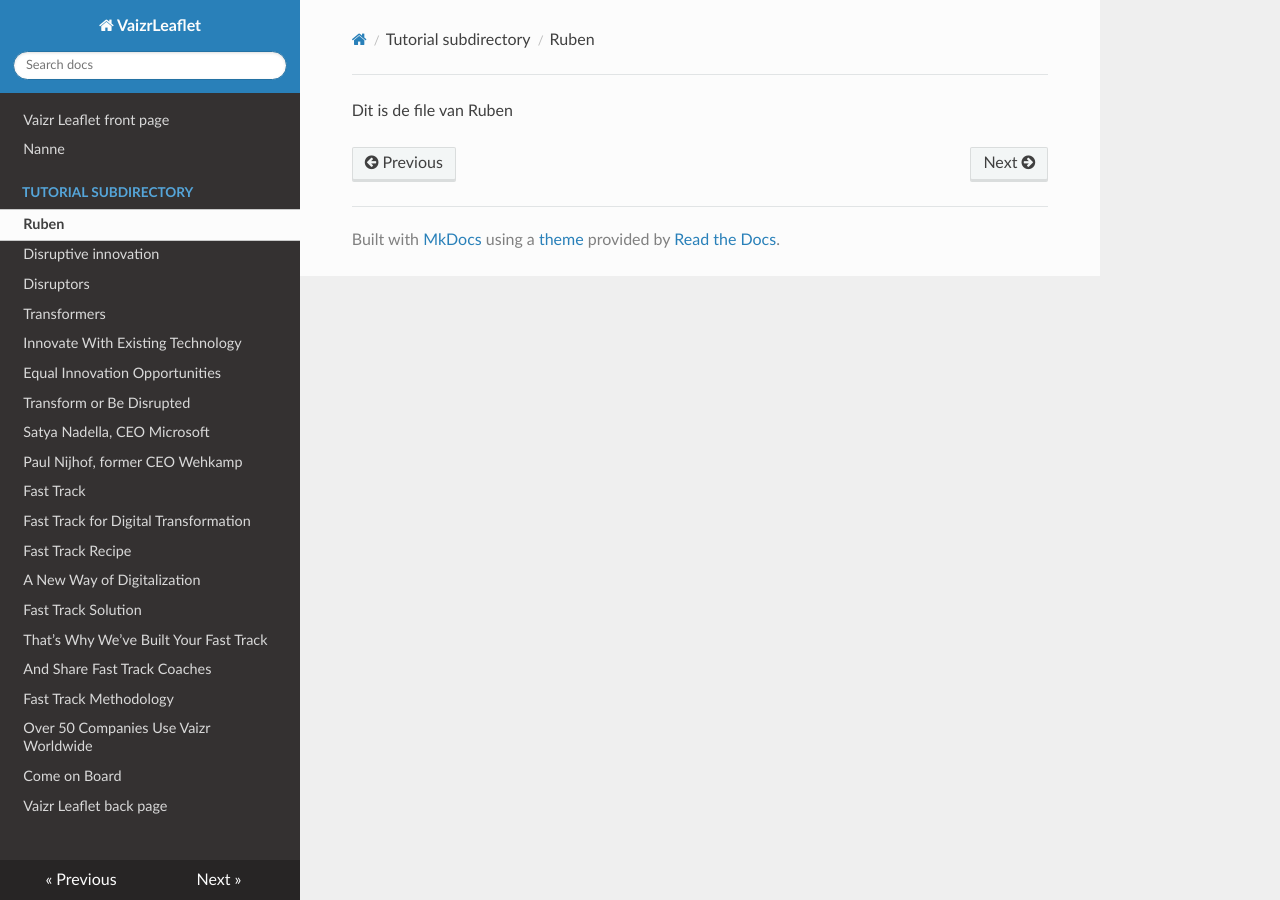
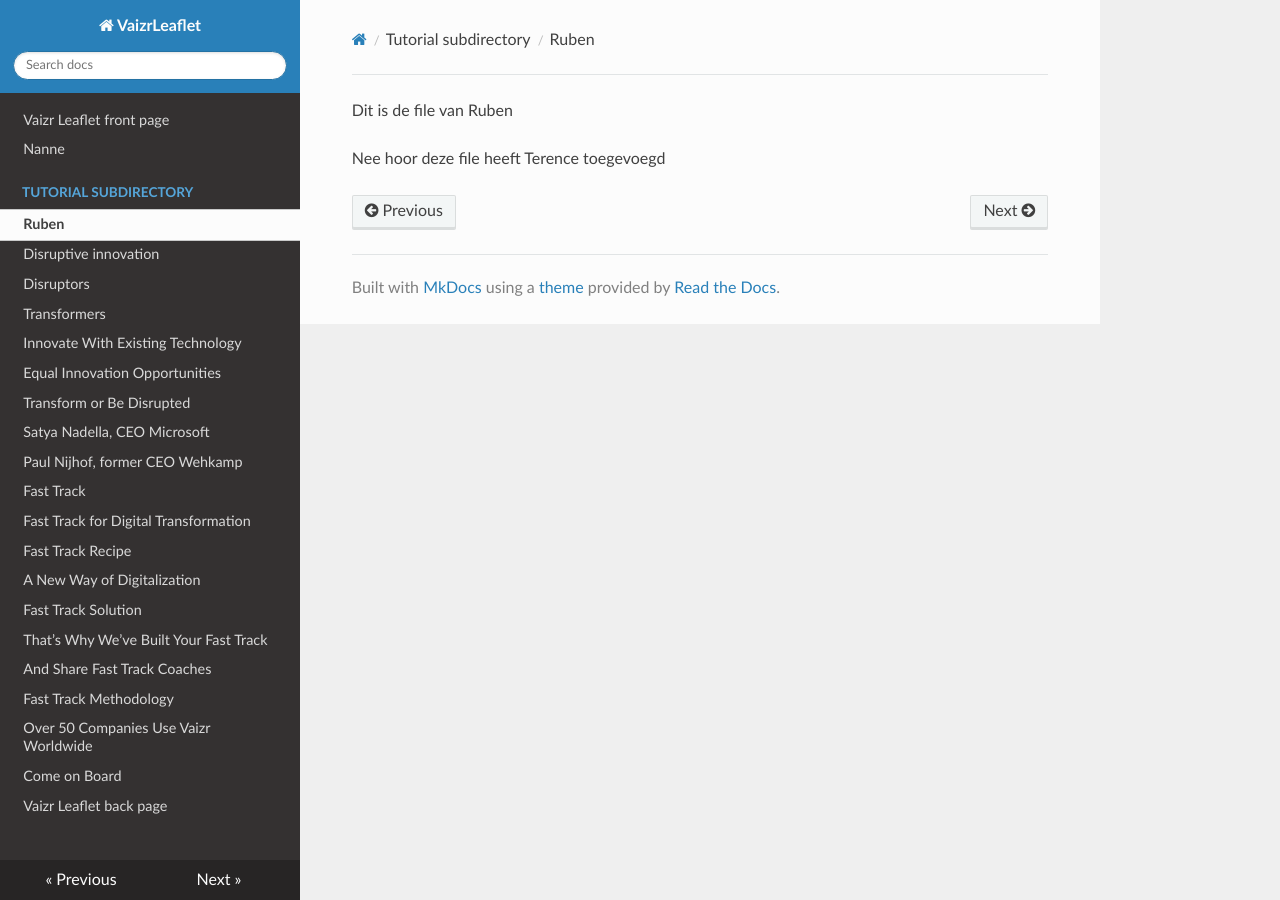
Before and after one commit to vaizr-community/leaflet, an MkDocs documentation site: the page built from docs/tutorial/ruben.md, in a window 1280 px wide. Built offline with MkDocs 1.6.1, drawn with Linux system fonts in a browser that asks for light colours; nearby versions of some CDN libraries; old or Windows-style settings are respelled for this version of MkDocs.

Commit message:
Update ruben.md

```diff
--- a/docs/tutorial/ruben.md
+++ b/docs/tutorial/ruben.md
@@ -1 +1,3 @@
 Dit is de file van Ruben
+
+Nee hoor deze file heeft Terence toegevoegd
```
